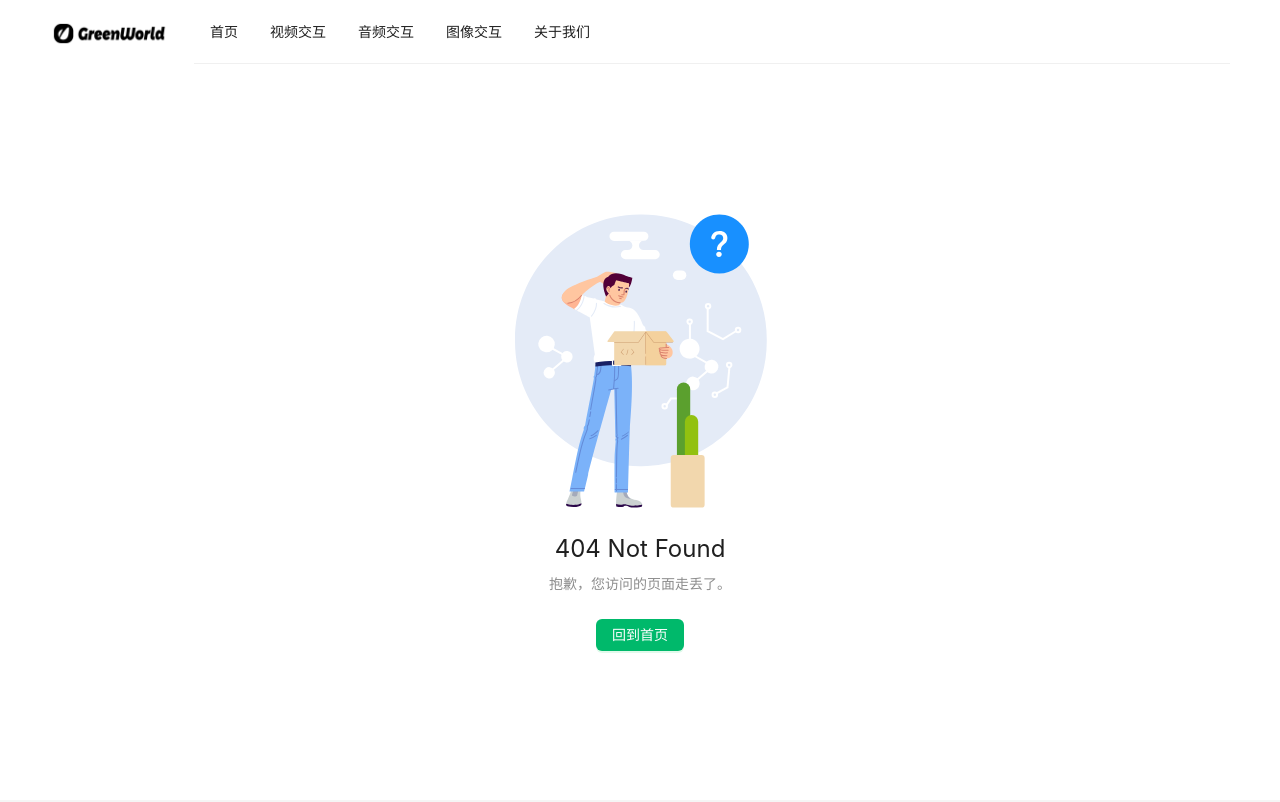
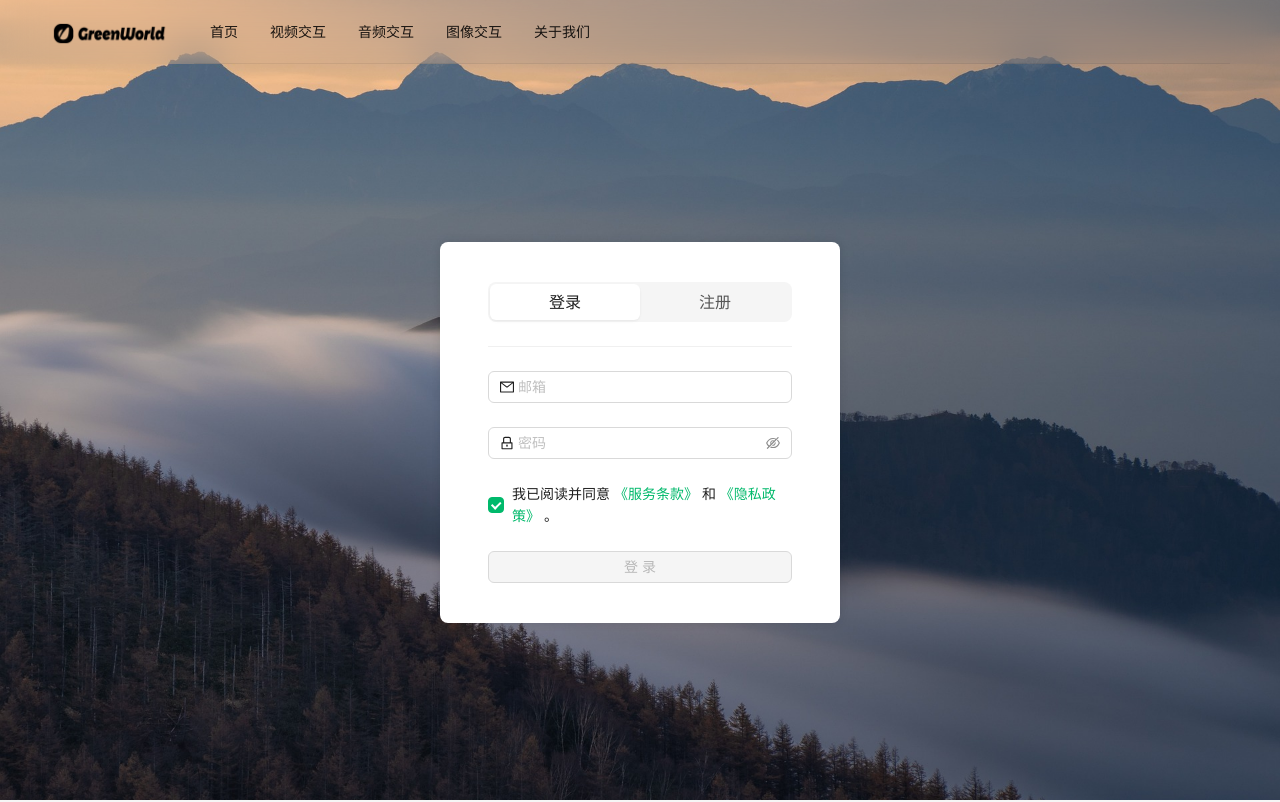
Before and after one commit to 434ROOM/green-world, a Vue app in the folder app-front/: page /login in a window 1280 px wide. Shown: the top 802 px of the page. Built offline with nearby package versions, Linux system fonts and the light colour scheme.

Commit message:
Add Login page and background image

```diff
--- /dev/null
+++ b/app-front/src/pages/Login.vue
@@ -0,0 +1,249 @@
+<template>
+    <a-layout>
+        <GWNavbar />
+        <a-layout-content class="bg">
+            <div class="content">
+                <div class="form">
+                    <a-segmented v-model:value="current" block :options="switchData" size="large" />
+                    <a-divider />
+
+                    <div v-if="current == switchData[0]">
+                        <a-form :model="loginFormState" name="normal_login" class="login-form" @finish="loginFinish"
+                            @finishFailed="loginFinishFailed">
+                            <a-form-item name="email" :rules="emailRules">
+                                <a-input v-model:value="loginFormState.email" placeholder="邮箱">
+                                    <template #prefix>
+                                        <MailOutlined class="site-form-item-icon" />
+                                    </template>
+                                </a-input>
+                            </a-form-item>
+
+                            <a-form-item name="password" :rules="[{ required: true, message: '请输入密码！' }]">
+                                <a-input-password v-model:value="loginFormState.password" placeholder="密码">
+                                    <template #prefix>
+                                        <LockOutlined class="site-form-item-icon" />
+                                    </template>
+                                </a-input-password>
+                            </a-form-item>
+
+                            <a-form-item>
+                                <a-form-item name="rule" no-style>
+                                    <a-checkbox v-model:checked="loginFormState.rule">
+                                        我已阅读并同意
+                                        <a href="https://www.rxgzs.cn/clause/">《服务条款》</a>
+                                        和
+                                        <a href="https://www.rxgzs.cn/privacy/">《隐私政策》</a>
+                                        。
+                                    </a-checkbox>
+                                </a-form-item>
+                            </a-form-item>
+
+                            <a-form-item no-style>
+                                <a-button :disabled="loginDisabled" type="primary" html-type="submit"
+                                    class="login-form-button">
+                                    登录
+                                </a-button>
+                            </a-form-item>
+                        </a-form>
+                    </div>
+
+                    <div v-if="current == switchData[1]">
+                        <a-form :model="registerFormState" name="normal_login" class="login-form" @finish="registerFinish"
+                            @finishFailed="registerFinishFailed">
+                            <a-form-item name="email" :rules="emailRules">
+                                <a-input v-model:value="registerFormState.email" placeholder="邮箱">
+                                    <template #prefix>
+                                        <MailOutlined class="site-form-item-icon" />
+                                    </template>
+                                </a-input>
+                            </a-form-item>
+
+                            <a-form-item name="password" :rules="[{ required: true, message: '请输入密码！' }]">
+                                <a-input-password v-model:value="registerFormState.password" placeholder="密码">
+                                    <template #prefix>
+                                        <LockOutlined class="site-form-item-icon" />
+                                    </template>
+                                </a-input-password>
+                            </a-form-item>
+
+                            <a-form-item name="confirm" :rules="[{ required: true, message: '请确认密码！' }]">
+                                <a-input-password v-model:value="registerFormState.confirm" placeholder="确认密码">
+                                    <template #prefix>
+                                        <LockOutlined class="site-form-item-icon" />
+                                    </template>
+                                </a-input-password>
+                            </a-form-item>
+
+                            <a-form-item>
+                                <a-form-item name="rule" no-style>
+                                    <a-checkbox v-model:checked="registerFormState.rule">
+                                        我已阅读并同意
+                                        <a href="https://www.rxgzs.cn/clause/">《服务条款》</a>
+                                        和
+                                        <a href="https://www.rxgzs.cn/privacy/">《隐私政策》</a>
+                                        。
+                                    </a-checkbox>
+                                </a-form-item>
+                            </a-form-item>
+
+                            <a-form-item no-style>
+                                <a-button :disabled="registerDisabled" type="primary" html-type="submit"
+                                    class="login-form-button">
+                                    注册
+                                </a-button>
+                            </a-form-item>
+                        </a-form>
+                    </div>
+
+
+                </div>
+            </div>
+        </a-layout-content>
+        <GWFooter />
+    </a-layout>
+</template>
+
+<script setup lang="ts">
+import GWNavbar from '@/components/Navbar.vue';
+import GWFooter from '@/components/Footer.vue';
+import { reactive, computed } from 'vue';
+import { MailOutlined, LockOutlined } from '@ant-design/icons-vue';
+import { ref } from 'vue';
+import { useRoute } from 'vue-router';
+import { message } from 'ant-design-vue';
+
+// 获取当前路由的查询参数对象
+const route = useRoute();
+const queryParams = route.query;
+const redirect = queryParams.redirect as string;
+
+// 正则表达式验证邮箱格式
+function validateEmail(email: string) {
+    let reg = /^([a-zA-Z]|[0-9])(\w|-)+@[a-zA-Z0-9]+\.([a-zA-Z]{2,4})$/;
+    return reg.test(email);
+}
+const emailRules = [
+    {
+        required: true,
+        message: '请输入邮箱！',
+    },
+    {
+        validator: (rule: any, value: string) => {
+            if (value && !validateEmail(value)) {
+                return Promise.reject('邮箱格式不正确！');
+            } else {
+                return Promise.resolve();
+            }
+        },
+    },
+];
+
+// 切换登录注册
+const switchData = reactive(['登录', '注册']);
+const current = ref(switchData[0]);
+
+// 登录表单
+interface LoginFormState {
+    email: string;
+    password: string;
+    rule: boolean;
+}
+const loginFormState = reactive<LoginFormState>({
+    email: '',
+    password: '',
+    rule: true,
+});
+const loginFinish = (values: any) => {
+    console.log('Success:', values);
+};
+
+const loginFinishFailed = (errorInfo: any) => {
+    console.log('Failed:', errorInfo);
+};
+const loginDisabled = computed(() => {
+    return !(loginFormState.email && loginFormState.password && loginFormState.rule);
+});
+
+// 注册表单
+interface RegisterFormState {
+    email: string;
+    password: string;
+    confirm: string;
+    rule: boolean;
+}
+
+const registerFormState = reactive<RegisterFormState>({
+    email: '',
+    password: '',
+    confirm: '',
+    rule: true,
+});
+
+const registerFinish = (values: any) => {
+    console.log('Success:', values);
+};
+
+const registerFinishFailed = (errorInfo: any) => {
+    console.log('Failed:', errorInfo);
+};
+
+const registerDisabled = computed(() => {
+    let isFinish = registerFormState.email && registerFormState.password && registerFormState.confirm && registerFormState.rule;
+    let isSame = registerFormState.password === registerFormState.confirm;
+    return !(isFinish && isSame);
+});
+
+</script>
+
+<style scoped>
+.bg {
+    width: 100%;
+    height: 100vh;
+    padding-top: 64px;
+    background-color: #fff;
+    background-image: url(../assets/images/login/login-bg.jpg);
+    background-repeat: no-repeat;
+    background-size: cover;
+    background-position: center;
+}
+
+.content {
+    width: 100%;
+    height: 100%;
+    display: flex;
+    justify-content: center;
+    align-items: center;
+    padding: 0 1rem;
+}
+
+.form {
+    width: 100%;
+    max-width: 400px;
+    padding: 2.5rem 3rem;
+    background-color: #fff;
+    border-radius: .5rem;
+    box-shadow: 0 0 10px rgba(0, 0, 0, .1);
+}
+
+.form a {
+    color: #00b96b;
+}
+
+.form a:hover {
+    color: #00a65b96;
+}
+
+.login-form {
+    width: 100%;
+}
+
+.login-form-forgot {
+    text-align: center;
+    margin-top: 1rem;
+    margin-bottom: 0;
+}
+
+.login-form-button {
+    width: 100%;
+}
+</style>
--- a/app-front/src/router.js
+++ b/app-front/src/router.js
@@ -83,6 +83,14 @@ const routes = [
     component: () => import('./pages/ImageLib.vue')
   },
   {
+    path:'/login',
+    name:'Login',
+    meta:{
+      title:'登录'
+    },
+    component:()=>import('./pages/Login.vue')
+  },
+  {
     path: '/:catchAll(.*)',
     name: '404',
     meta: {
```
Also changed, not shown: app-front/src/assets/images/login/login-bg.jpg (added).
